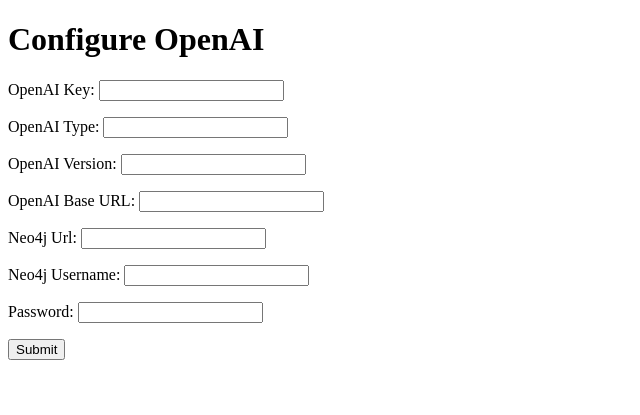
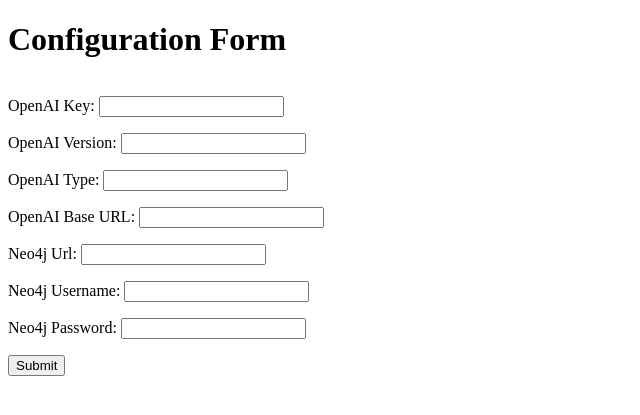
Before and after one commit to coderrr007/AutoTestify, a Django app: page /openai/ in a window 1280 px wide. Shown: the top 415 px of the page, without its empty margins (0-640 px from the left). Run offline with Django 4.2, Linux system fonts and the light colour scheme.

Commit message:
[ADD]Added new changes with dockerfile

```diff
--- a/AutoTestify/settings.py
+++ b/AutoTestify/settings.py
@@ -12,9 +12,10 @@
 
 from pathlib import Path
 import os
+
 # Build paths inside the project like this: BASE_DIR / 'subdir'.
 BASE_DIR = Path(__file__).resolve().parent.parent
-CLONE_DIR = os.path.join(BASE_DIR, 'cloned_repos')
+CLONE_DIR = os.path.join(BASE_DIR, "../cloned_repos")
 
 
 # Quick-start development settings - unsuitable for production
@@ -38,7 +39,7 @@
     "django.contrib.sessions",
     "django.contrib.messages",
     "django.contrib.staticfiles",
-    "TestBuilder"
+    "TestBuilder",
 ]
 
 MIDDLEWARE = [
--- a/AutoTestify/urls.py
+++ b/AutoTestify/urls.py
@@ -3,6 +3,6 @@
 from django.urls import include, path
 
 urlpatterns = [
-    path('admin/', admin.site.urls),
-    path('', include('TestBuilder.urls')),
+    path("admin/", admin.site.urls),
+    path("", include("TestBuilder.urls")),
 ]
--- a/TestBuilder/config.py
+++ /dev/null
@@ -1,5 +0,0 @@
-# AutoTestify/settings.py
-import os
-
-# Directory to clone repositories to
-CLONE_DIR = os.path.join(BASE_DIR, 'cloned_repos')
--- a/TestBuilder/forms.py
+++ b/TestBuilder/forms.py
@@ -1,16 +1,20 @@
 # TestBuilder/forms.py
 from django import forms
 
+
 class RepoForm(forms.Form):
-    repo_link = forms.URLField(label='GitHub Repository Link', required=True)
-    username = forms.CharField(label='GitHub Username', required=True)
+    repo_link = forms.URLField(label="GitHub Repository Link", required=True)
+    username = forms.CharField(label="GitHub Username", required=True)
     password = forms.CharField(widget=forms.PasswordInput, required=True)
 
+
 class OpenAIForm(forms.Form):
-    openai_key = forms.CharField(label='OpenAI Key', required=True)
-    openai_type = forms.CharField(label='OpenAI Type', required=True)
-    openai_version = forms.CharField(label='OpenAI Version', required=True)
-    openai_base_url = forms.URLField(label='OpenAI Base URL', required=True)
-    neo4j_url = forms.CharField(label='Neo4j Url', required=True)
-    username = forms.CharField(label='Neo4j Username', required=True)
-    password = forms.CharField(widget=forms.PasswordInput, required=True)
+    openai_key = forms.CharField(label="OpenAI Key", required=True)
+    openai_type = forms.CharField(label="OpenAI Type", required=True)
+    openai_version = forms.CharField(label="OpenAI Version", required=True)
+    openai_base_url = forms.URLField(label="OpenAI Base URL", required=True)
+    neo4j_url = forms.CharField(label="Neo4j Url", required=True)
+    username = forms.CharField(label="Neo4j Username", required=True)
+    password = forms.CharField(
+        label="Neo4j Password", widget=forms.PasswordInput, required=True
+    )
--- a/TestBuilder/templates/TestBuilder/openai_form.html
+++ b/TestBuilder/templates/TestBuilder/openai_form.html
@@ -1,4 +1,4 @@
-<!-- TestBuilder/templates/TestBuilder/openai_form.html -->
+<!-- TestBuilder/templates/TestBuilder/openai_form.html
 <!DOCTYPE html>
 <html>
 <head>
@@ -12,4 +12,98 @@
         <button type="submit">Submit</button>
     </form>
 </body>
+</html> -->
+
+
+<!DOCTYPE html>
+<html lang="en">
+<head>
+    <meta charset="UTF-8">
+    <meta name="viewport" content="width=device-width, initial-scale=1.0">
+    <title>Configuration Form</title>
+    <style>
+        .form-container {
+            display: flex;
+            justify-content: space-between;
+            align-items: flex-start;
+        }
+        .form-section {
+            width: 60%;
+        }
+        .error-section, .success-section {
+            width: 35%;
+            margin-left: 20px;
+            font-weight: bold;
+        }
+        .error-section {
+            color: red;
+        }
+        .success-section {
+            color: green;
+        }
+    </style>
+    <script>
+        function showProgress() {
+            document.getElementById("progress-message").style.display = "block";
+            document.getElementById("error-section").style.display = "none";
+        }
+    </script>
+</head>
+<body>
+    <h1>Configuration Form</h1>
+    <div class="form-container">
+        <div class="form-section">
+            <form method="post" onsubmit="showProgress()">
+                {% csrf_token %}
+                <p>
+                    {{ form.openai_key.label_tag }}
+                    {{ form.openai_key }}
+                </p>
+                <p>
+                    {{ form.openai_version.label_tag }}
+                    {{ form.openai_version }}
+                </p>
+                <p>
+                    {{ form.openai_type.label_tag }}
+                    {{ form.openai_type }}
+                </p>
+                <p>
+                    {{ form.openai_base_url.label_tag }}
+                    {{ form.openai_base_url }}
+                </p>
+                <p>
+                    {{ form.neo4j_url.label_tag }}
+                    {{ form.neo4j_url }}
+                </p>
+                <p>
+                    {{ form.username.label_tag }}
+                    {{ form.username }}
+                </p>
+                <p>
+                    {{ form.password.label_tag }}
+                    {{ form.password }}
+                </p>
+                <button type="submit">Submit</button>
+            </form>
+        </div>
+
+        {% if error_message %}
+        <div id="error-section" class="error-section" style="display: {% if error_message %}block{% else %}none{% endif %};">
+            <h2>Error:</h2>
+            <p>{{ error_message }}</p>
+        </div>
+        {% endif %}
+
+
+        <div class="success-section">
+            <div id="progress-message" style="display: none;">
+                <p>Testcases building started...</p>
+            </div>
+            {% if success_message %}
+                <h2>Success:</h2>
+                <p>{{ success_message }}</p>
+            {% endif %}
+        </div>
+    </div>
+</body>
 </html>
--- a/TestBuilder/urls.py
+++ b/TestBuilder/urls.py
@@ -2,6 +2,6 @@
 from .views import repo_form_view, openai_form_view
 
 urlpatterns = [
-    path('', repo_form_view, name='repo_form'),
-    path('openai/', openai_form_view, name='openai_form'),
+    path("", repo_form_view, name="repo_form"),
+    path("openai/", openai_form_view, name="openai_form"),
 ]
--- a/TestBuilder/views.py
+++ b/TestBuilder/views.py
@@ -4,37 +4,72 @@
 from django.conf import settings
 from .utils import clone_repo, execute_testcase_generation
 
+
 def repo_form_view(request):
-    if request.method == 'POST':
+    error_message = None
+    success_message = None
+
+    if request.method == "POST":
         form = RepoForm(request.POST)
         if form.is_valid():
-            repo_link = form.cleaned_data['repo_link']
-            username = form.cleaned_data['username']
-            password = form.cleaned_data['password']
-            clone_dir = getattr(settings, 'CLONE_DIR', 'cloned_repos')
-            success, message = clone_repo(repo_link, clone_dir, username=username, password=password)
+            repo_link = form.cleaned_data["repo_link"]
+            username = form.cleaned_data["username"]
+            password = form.cleaned_data["password"]
+            clone_dir = getattr(settings, "CLONE_DIR", "../cloned_repos")
+            success, message = clone_repo(
+                repo_link, clone_dir, username=username, password=password
+            )
+            print("success********", success, flush=True)
             if success:
-                return redirect('openai_form')
+                success_message = "Testcases building Finished!!"
+                return redirect("openai_form")
             else:
                 form.add_error(None, message)
+                error_message = message
     else:
         form = RepoForm()
-    return render(request, 'TestBuilder/repo_form.html', {'form': form})
+    return render(
+        request,
+        "TestBuilder/repo_form.html",
+        {
+            "form": form,
+            "error_message": error_message,
+            "success_message": success_message,
+        },
+    )
+
 
 def openai_form_view(request):
-    if request.method == 'POST':
+    error_message = None
+    if request.method == "POST":
         form = OpenAIForm(request.POST)
         if form.is_valid():
-            openai_key = form.cleaned_data['openai_key']
-            openai_version = form.cleaned_data['openai_version']
-            openai_type = form.cleaned_data['openai_type']
-            openai_base_url = form.cleaned_data['openai_base_url']
-            neo4j_url = form.cleaned_data['neo4j_url']
-            username = form.cleaned_data['username']
-            password = form.cleaned_data['password']
-            clone_dir = getattr(settings, 'CLONE_DIR', 'cloned_repos')
-            execute_testcase_generation(openai_key, openai_type, openai_version, openai_base_url, clone_dir, neo4j_url, username, password)
-            return HttpResponse("Success")
+            openai_key = form.cleaned_data["openai_key"]
+            openai_version = form.cleaned_data["openai_version"]
+            openai_type = form.cleaned_data["openai_type"]
+            openai_base_url = form.cleaned_data["openai_base_url"]
+            neo4j_url = form.cleaned_data["neo4j_url"]
+            username = form.cleaned_data["username"]
+            password = form.cleaned_data["password"]
+            clone_dir = getattr(settings, "CLONE_DIR", "cloned_repos")
+            try:
+                execute_testcase_generation(
+                    openai_key,
+                    openai_type,
+                    openai_version,
+                    openai_base_url,
+                    clone_dir,
+                    neo4j_url,
+                    username,
+                    password,
+                )
+                return HttpResponse("Success")
+            except Exception as e:
+                error_message = str(e)
     else:
         form = OpenAIForm()
-    return render(request, 'TestBuilder/openai_form.html', {'form': form})
+    return render(
+        request,
+        "TestBuilder/openai_form.html",
+        {"form": form, "error_message": error_message},
+    )
```
Also changed, not shown: TestBuilder/templates/TestBuilder/repo_form.html (+57 -1 lines), TestBuilder/testcase_helpers.py (+136 -74 lines), TestBuilder/utils.py (+13 -3 lines), 1 other file.
